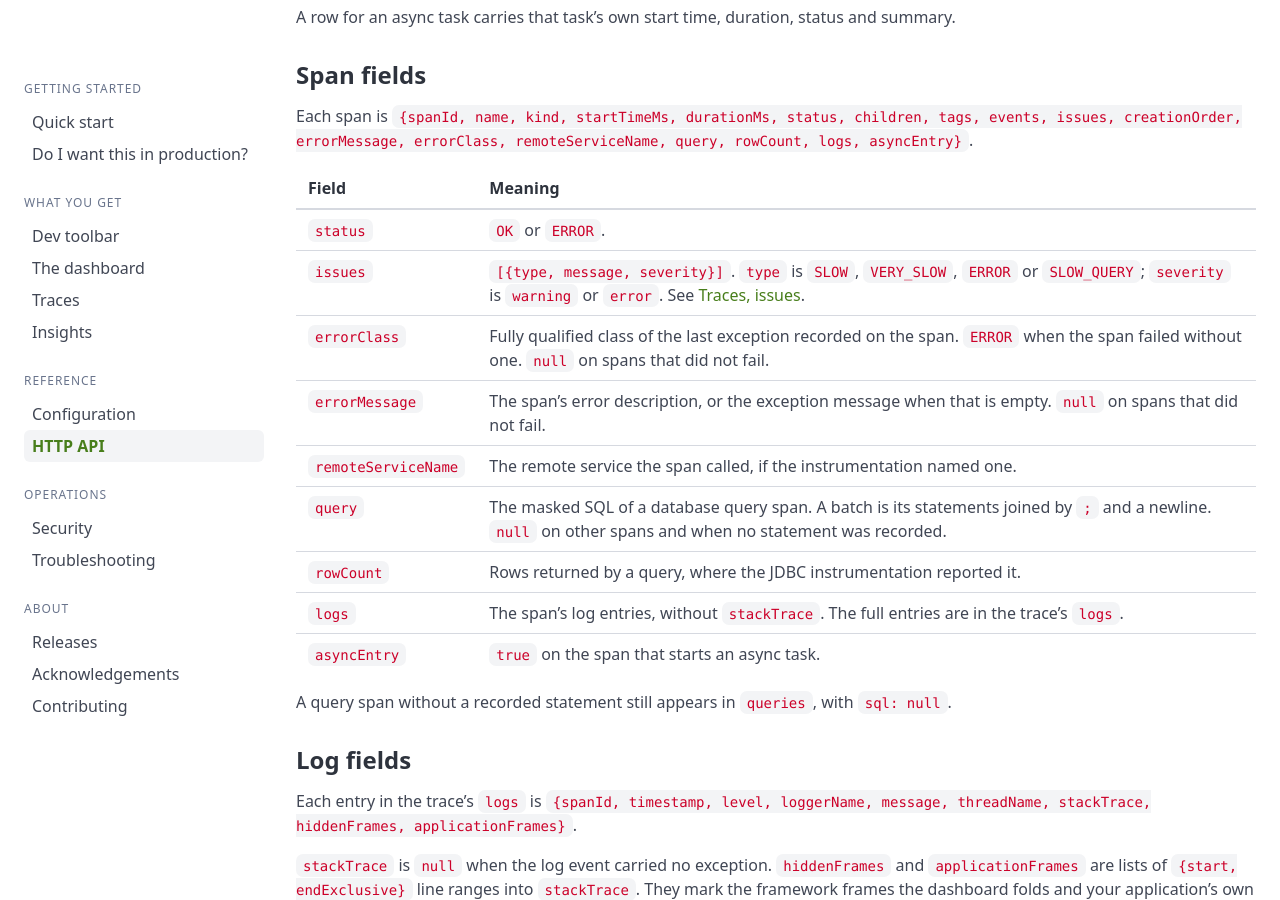
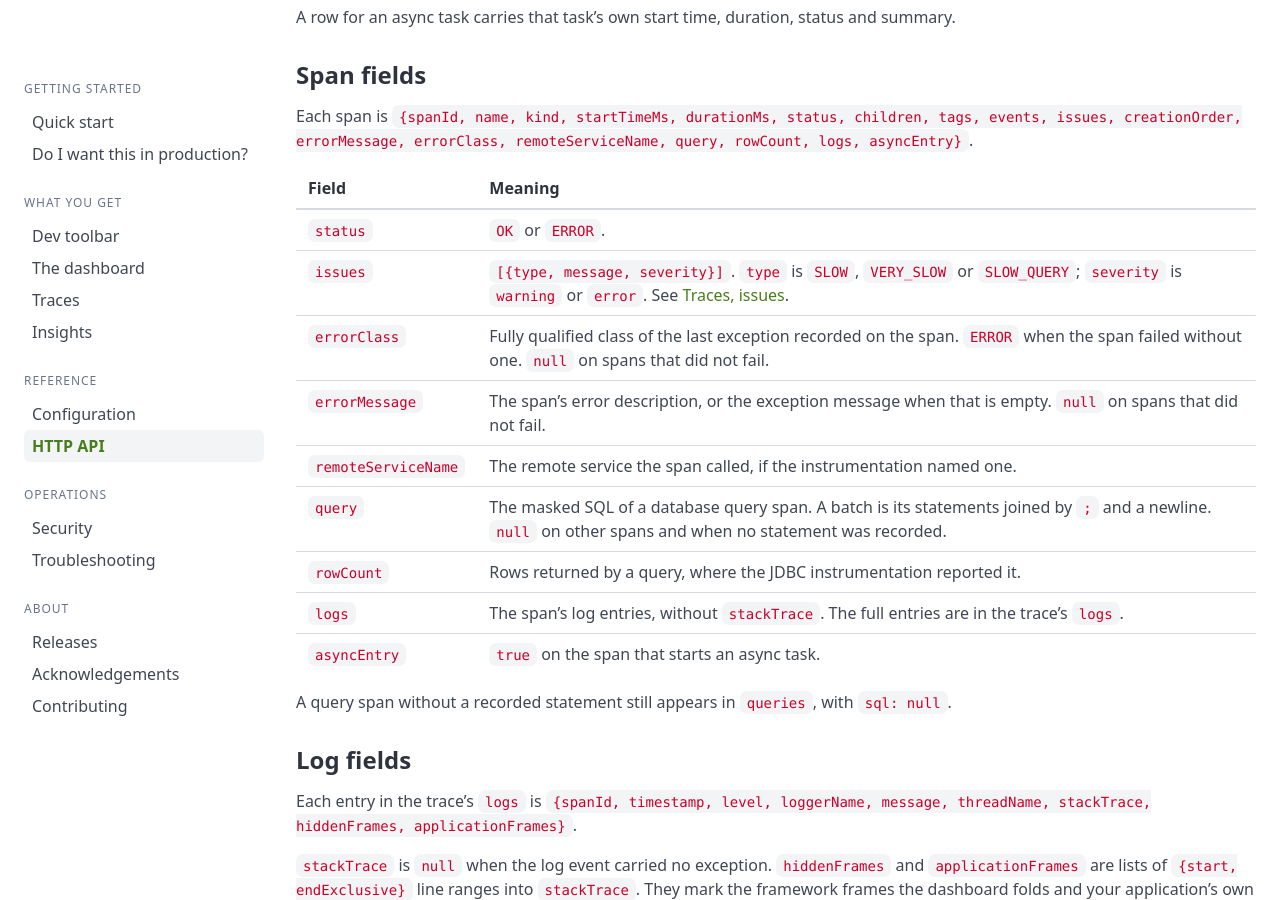
Before and after one commit to peekaboot-org/peekaboot-org.github.io, a Jekyll site: the page built from docs/api.md, in a window 1280 px wide and 900 px high, scrolled down 4775 px. Built offline with Jekyll 4.4.1, drawn with Linux system fonts in a browser that asks for light colours.

Commit message:
docs: drop the ERROR span issue

```diff
--- a/docs/api.md
+++ b/docs/api.md
@@ -184,7 +184,7 @@ asyncEntry}`.
 | Field | Meaning |
 |---|---|
 | `status` | `OK` or `ERROR`. |
-| `issues` | `[{type, message, severity}]`. `type` is `SLOW`, `VERY_SLOW`, `ERROR` or `SLOW_QUERY`; `severity` is `warning` or `error`. See [Traces, issues]({{ '/docs/traces/' | relative_url }}#issues). |
+| `issues` | `[{type, message, severity}]`. `type` is `SLOW`, `VERY_SLOW` or `SLOW_QUERY`; `severity` is `warning` or `error`. See [Traces, issues]({{ '/docs/traces/' | relative_url }}#issues). |
 | `errorClass` | Fully qualified class of the last exception recorded on the span. `ERROR` when the span failed without one. `null` on spans that did not fail. |
 | `errorMessage` | The span's error description, or the exception message when that is empty. `null` on spans that did not fail. |
 | `remoteServiceName` | The remote service the span called, if the instrumentation named one. |
```
Also changed, not shown: docs/traces.md (+0 -1 lines).
